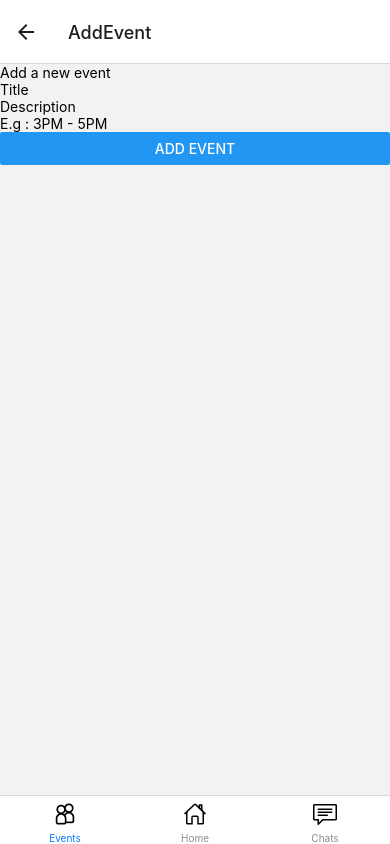
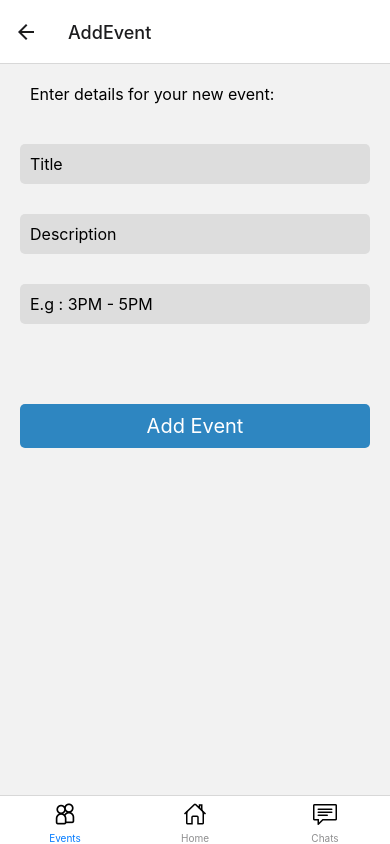
Before and after one commit to ShyNebulas/Healp, a React Native app: screen /AddEvent in a window 390 px wide. Built offline with nearby package versions, Linux system fonts and the light colour scheme.

Commit message:
Styled addEvent form

```diff
--- a/src/frontend/pages/AddEvent.js
+++ b/src/frontend/pages/AddEvent.js
@@ -1,5 +1,6 @@
 import React from 'react';
-import { View, Text, TextInput, Button} from 'react-native';
+import { View, Text, TextInput, Button, TouchableOpacity} from 'react-native';
+import { StyleSheet } from 'react-native';
 
 class AddEvent extends React.Component {
   constructor(props) {
@@ -24,14 +25,47 @@ class AddEvent extends React.Component {
   render() {
     return(
       <View>
-        <Text>Add a new event</Text>
-        <TextInput placeholder="Title" value={this.state.title} onChangeText={(title) => this.setState({title})} />
-        <TextInput placeholder="Description" value={this.state.description} onChangeText={(description) => this.setState({description})} />
-        <TextInput placeholder="E.g : 3PM - 5PM" value={this.state.time} onChangeText={(time) => this.setState({time})} />
-        <Button title="Add Event" onPress={() => this.addNewEvent()} />
+        <Text style={styles.topText}>Enter details for your new event:</Text>
+        <TextInput style={styles.textIn} placeholder="Title" value={this.state.title} onChangeText={(title) => this.setState({title})} />
+        <TextInput style={styles.textIn} placeholder="Description" value={this.state.description} onChangeText={(description) => this.setState({description})} />
+        <TextInput style={styles.textIn} placeholder="E.g : 3PM - 5PM" value={this.state.time} onChangeText={(time) => this.setState({time})} />
+        <TouchableOpacity style={styles.button} title="" onPress={() => this.addNewEvent()}>
+            <Text style={styles.buttonText}> Add Event </Text>
+        </TouchableOpacity>
       </View>
     );
   }
 }
 
+const styles = StyleSheet.create({
+    button: {
+      backgroundColor: '#2E86C1',
+      padding: 10,
+      borderRadius: 5,
+      margin: 20,
+      marginTop: 60,
+    },
+    buttonText: {
+      color: '#FFFFFF',
+      textAlign: 'center',
+      fontSize: 20,
+    },
+    textIn: {
+      padding: 10,
+      borderRadius: 5,
+      fontSize: 16,
+      marginTop: 10,
+      margin: 20,
+      backgroundColor: '#DDD'
+    },
+    topText: {
+      padding: 10,
+      borderRadius: 5,
+      fontSize: 16,
+      marginTop: 10,
+      marginBottom: 20,
+      marginLeft: 20,
+    },
+  });
+
 export default AddEvent;
```
